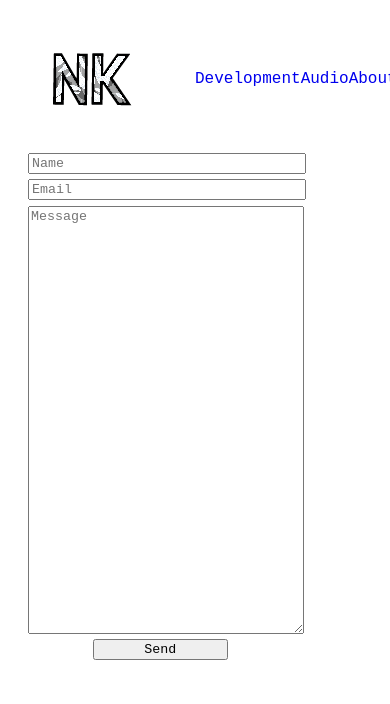
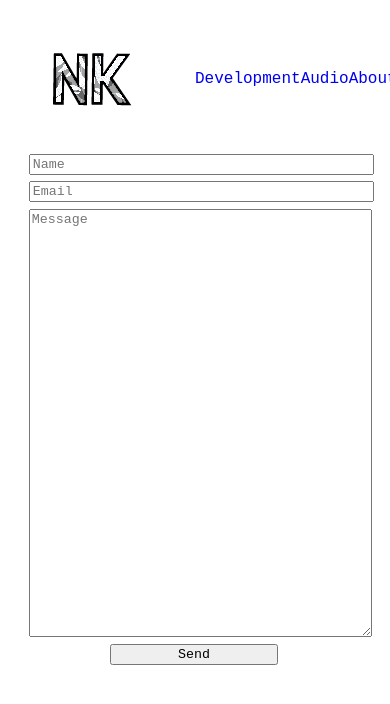
Before and after one commit to nkinsaul/portfolio, a React (Create React App) app: page /contact in a window 390 px wide. Shown: the top 704 px of the page. Built offline with nearby package versions, Linux system fonts and the light colour scheme; a web font is replaced by a local one.

Commit message:
Add media query for tablet for on Development page

```diff
--- a/src/Components/App/App.css
+++ b/src/Components/App/App.css
@@ -11,5 +11,5 @@
   padding: 3% 7% 0% 6.5%;
   display: flex;
   flex-direction: row;
-  justify-content: space-between;
+  justify-content: center;
 }
--- a/src/Components/Contact/Contact.css
+++ b/src/Components/Contact/Contact.css
@@ -26,9 +26,16 @@
   align-self: center;
 }
 
-@media screen and (max-width: 400px) {
+@media screen and (max-width: 900px) {
   .contact-form {
-    width: 80%;
+    width: 100%;
     margin: 0;
   }
 }
+
+@media screen and (max-width: 400px) {
+  .contact-form {
+    width: 100%;
+    margin: 0;
+  }
+}
--- a/src/Components/Landing/Landing.tsx
+++ b/src/Components/Landing/Landing.tsx
@@ -12,7 +12,3 @@
 }
 
 export default Landing;
-
-// if (radio1) {
-//  return <Radio1 />
-// }
--- a/src/Components/SideBar/SideBar.css
+++ b/src/Components/SideBar/SideBar.css
@@ -6,6 +6,19 @@
   width: 18%;
   border-radius: 10px;
   padding-left: 2%;
+}
+
+@media screen and (max-width: 900px) {
+  .side-bar {
+    width: 30%;
+  }
+  .side-bar > ul {
+    margin: 10%;
+    padding: 0;
+  }
+  .side-bar > ul > li {
+    padding: 5%;
+  }
 }
 
 @media screen and (max-width: 400px) {
```
